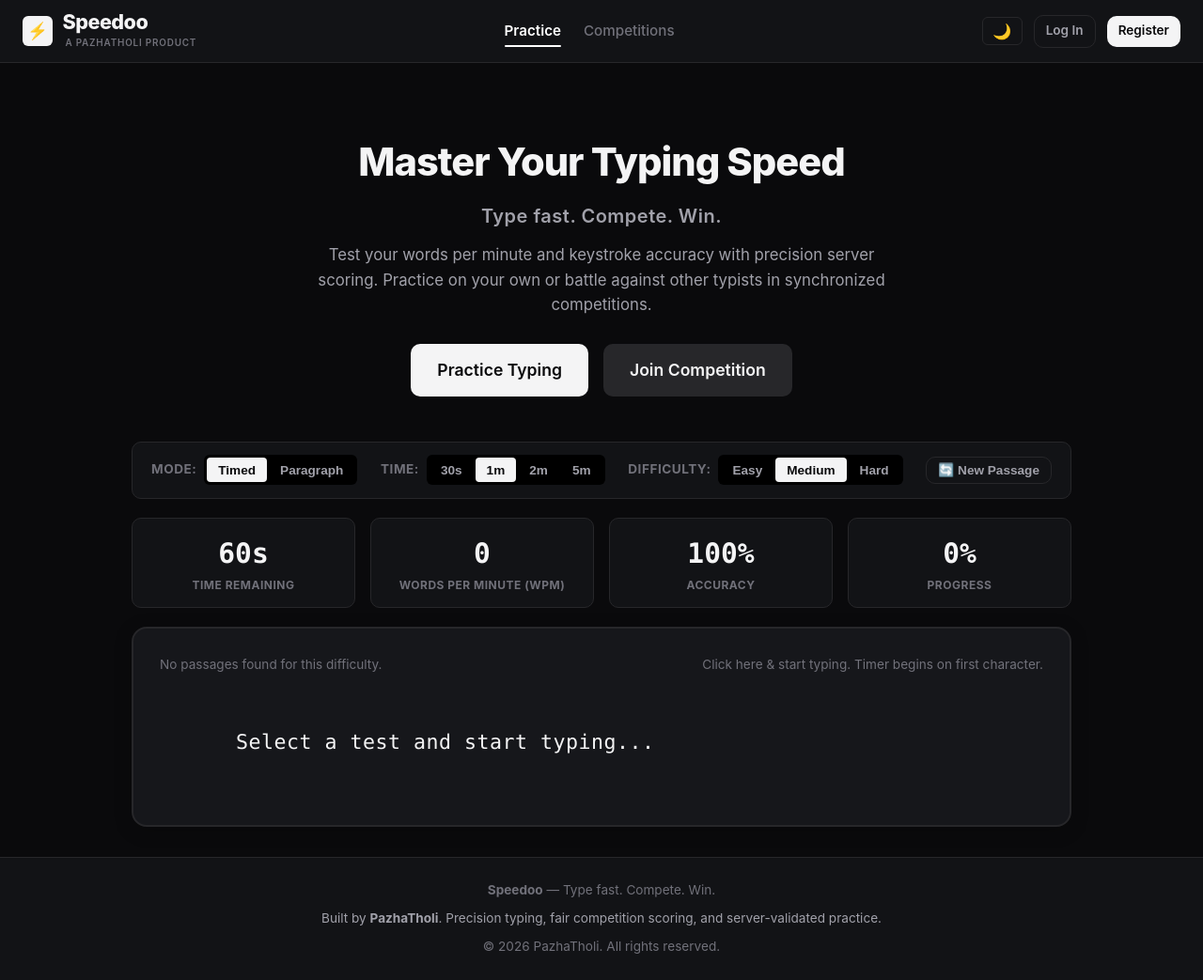
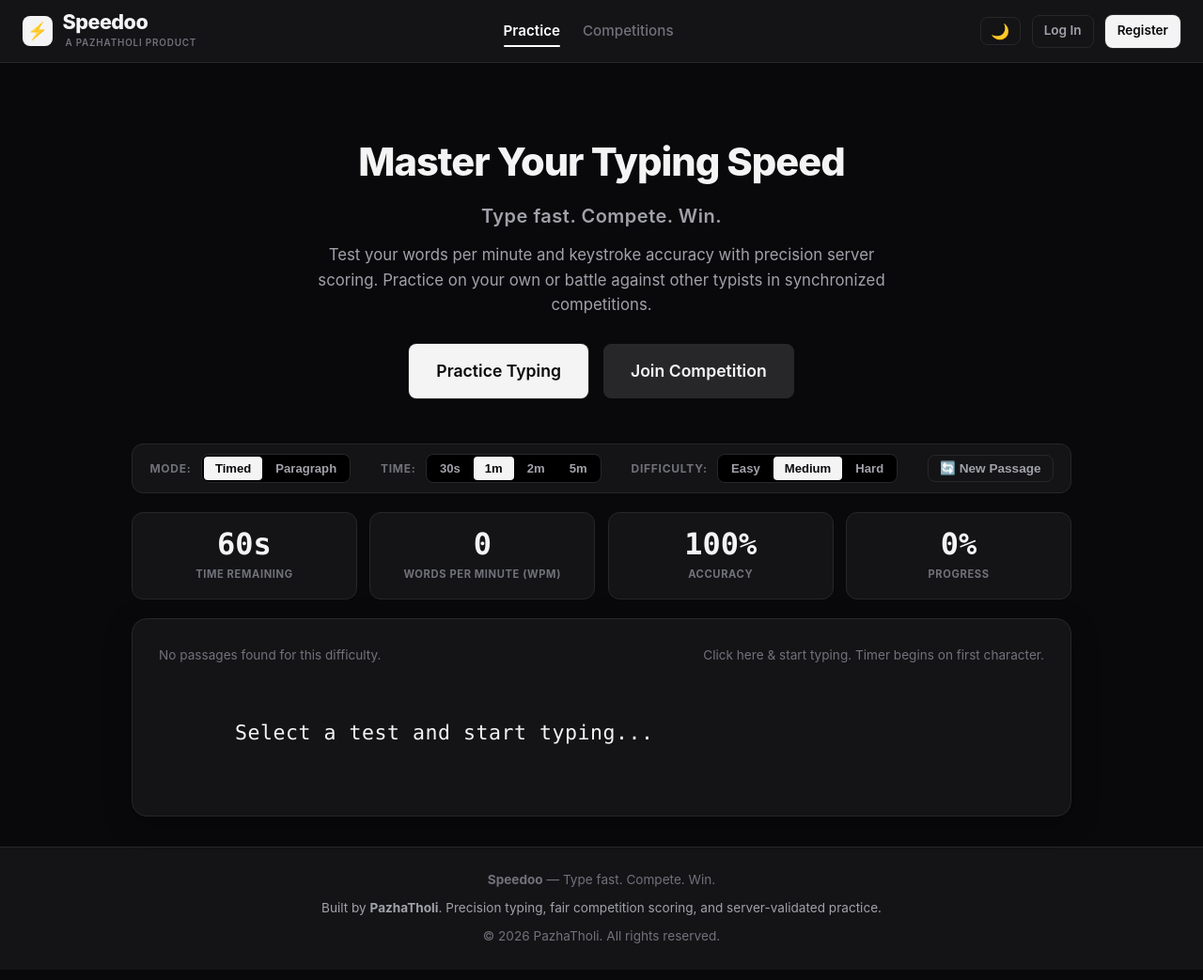
Before and after one commit to That-Vibe-QA/Speedoo, a Flask app: page / in a window 1280 px wide. Shown: the whole page at 94% size. After the commit the page ends 1004 px from the top, so only its background shows below. Run offline with Flask 3, Linux system fonts and the light colour scheme; data that the repository does not hold is empty.

Commit message:
Polish UI: refine control bar alignment, typography, button elevations, and card borders

```diff
--- a/static/css/style.css
+++ b/static/css/style.css
@@ -1,10 +1,11 @@
 :root {
   /* Default Dark Mode Theme (Pure Midnight Black / Neutral Charcoal) */
-  --bg-primary: #0a0a0c;
-  --bg-surface: #121316;
-  --bg-card: #16171b;
+  --bg-primary: #09090b;
+  --bg-surface: #141417;
+  --bg-card: #18181b;
   --bg-input: #000000;
   --border-color: #27272a;
+  --border-subtle: #1f1f23;
   --text-primary: #f4f4f5;
   --text-secondary: #a1a1aa;
   --text-muted: #71717a;
@@ -23,8 +24,8 @@
   --char-pending: #52525b;
   --char-cursor: #fbbf24;
   --badge-bg: #27272a;
-  --radius-sm: 6px;
-  --radius-md: 10px;
+  --radius-sm: 8px;
+  --radius-md: 12px;
   --radius-lg: 16px;
   --font-sans: -apple-system, BlinkMacSystemFont, "Segoe UI", Roboto, Oxygen, Ubuntu, Cantarell, "Helvetica Neue", sans-serif;
   --font-mono: "SF Mono", "Cascadia Code", "Fira Code", Menlo, Monaco, Consolas, monospace;
@@ -264,32 +265,37 @@ a:focus-visible, button:focus-visible, input:focus-visible, select:focus-visible
   display: inline-flex;
   align-items: center;
   justify-content: center;
-  padding: 0.6rem 1.2rem;
+  padding: 0.65rem 1.4rem;
   font-size: 0.95rem;
   font-weight: 600;
-  border-radius: var(--radius-md);
-  border: none;
+  border-radius: var(--radius-sm);
+  border: 1px solid transparent;
   cursor: pointer;
   text-decoration: none;
-  transition: all 0.15s ease;
+  transition: all 0.2s cubic-bezier(0.4, 0, 0.2, 1);
   gap: 0.4rem;
 }
 
 .btn-primary {
   background-color: var(--btn-primary-bg);
   color: var(--btn-primary-text);
+  box-shadow: 0 1px 2px rgba(0, 0, 0, 0.2), 0 0 0 1px rgba(255, 255, 255, 0.1);
 }
 .btn-primary:hover {
-  background-color: var(--accent-hover);
-  box-shadow: 0 0 12px var(--accent-glow);
+  background-color: #ffffff;
+  transform: translateY(-1px);
+  box-shadow: 0 4px 12px rgba(255, 255, 255, 0.2);
 }
 
 .btn-secondary {
   background-color: var(--btn-secondary-bg);
   color: var(--btn-secondary-text);
+  border-color: var(--border-color);
 }
 .btn-secondary:hover {
-  filter: brightness(1.15);
+  background-color: #323238;
+  border-color: #3f3f46;
+  transform: translateY(-1px);
 }
 
 .btn-outline {
@@ -363,33 +369,34 @@ a:focus-visible, button:focus-visible, input:focus-visible, select:focus-visible
   justify-content: space-between;
   align-items: center;
   background-color: var(--bg-surface);
-  padding: 0.85rem 1.25rem;
+  padding: 0.65rem 1.15rem;
   border-radius: var(--radius-md);
   margin-bottom: 1.25rem;
   flex-wrap: wrap;
-  gap: 1rem;
+  gap: 0.85rem;
   border: 1px solid var(--border-color);
 }
 
 .control-group {
   display: flex;
   align-items: center;
-  gap: 0.5rem;
+  gap: 0.65rem;
 }
 
 .control-label {
-  font-size: 0.85rem;
+  font-size: 0.75rem;
   color: var(--text-muted);
   text-transform: uppercase;
   font-weight: 700;
-  letter-spacing: 0.5px;
+  letter-spacing: 0.75px;
 }
 
 .pill-group {
-  display: flex;
+  display: inline-flex;
   background-color: var(--bg-input);
+  border: 1px solid var(--border-color);
   border-radius: var(--radius-sm);
-  padding: 3px;
+  padding: 2px;
   gap: 2px;
 }
 
@@ -397,24 +404,30 @@ a:focus-visible, button:focus-visible, input:focus-visible, select:focus-visible
   background: transparent;
   border: none;
   color: var(--text-secondary);
-  padding: 0.35rem 0.75rem;
-  font-size: 0.85rem;
+  padding: 0.3rem 0.75rem;
+  font-size: 0.82rem;
   font-weight: 600;
   border-radius: 4px;
   cursor: pointer;
   transition: all 0.15s ease;
 }
 
+.pill-btn:hover:not(.active) {
+  color: var(--text-primary);
+  background-color: rgba(255, 255, 255, 0.05);
+}
+
 .pill-btn.active {
   background-color: var(--btn-primary-bg);
   color: var(--btn-primary-text);
+  box-shadow: 0 1px 3px rgba(0, 0, 0, 0.3);
 }
 
 /* Live Stats Bar */
 .stats-bar {
   display: grid;
   grid-template-columns: repeat(4, 1fr);
-  gap: 1rem;
+  gap: 0.85rem;
   margin-bottom: 1.25rem;
 }
 
@@ -422,39 +435,47 @@ a:focus-visible, button:focus-visible, input:focus-visible, select:focus-visible
   background-color: var(--bg-surface);
   border: 1px solid var(--border-color);
   border-radius: var(--radius-md);
-  padding: 0.85rem 1rem;
+  padding: 1rem 0.85rem;
   text-align: center;
+  transition: border-color 0.15s ease;
+}
+
+.stat-box:hover {
+  border-color: rgba(255, 255, 255, 0.2);
 }
 
 .stat-value {
-  font-size: 1.85rem;
+  font-size: 2rem;
   font-weight: 800;
   font-family: var(--font-mono);
-  color: var(--accent);
+  color: var(--text-primary);
+  line-height: 1.1;
+  margin-bottom: 0.35rem;
 }
 
 .stat-label {
-  font-size: 0.75rem;
+  font-size: 0.7rem;
   text-transform: uppercase;
   color: var(--text-muted);
   font-weight: 700;
-  letter-spacing: 0.5px;
+  letter-spacing: 0.6px;
 }
 
 /* Typing Display Box */
 .typing-box {
-  background-color: var(--bg-card);
-  border: 2px solid var(--border-color);
+  background-color: var(--bg-surface);
+  border: 1px solid var(--border-color);
   border-radius: var(--radius-lg);
   padding: 1.75rem;
   position: relative;
   min-height: 200px;
-  box-shadow: 0 4px 20px rgba(0, 0, 0, 0.2);
-  transition: border-color 0.2s ease;
+  box-shadow: 0 8px 30px rgba(0, 0, 0, 0.3);
+  transition: border-color 0.2s ease, box-shadow 0.2s ease;
 }
 
 .typing-box:focus-within {
-  border-color: var(--accent);
+  border-color: rgba(255, 255, 255, 0.4);
+  box-shadow: 0 0 0 1px rgba(255, 255, 255, 0.2), 0 8px 30px rgba(0, 0, 0, 0.4);
 }
 
 .typing-text {
```
